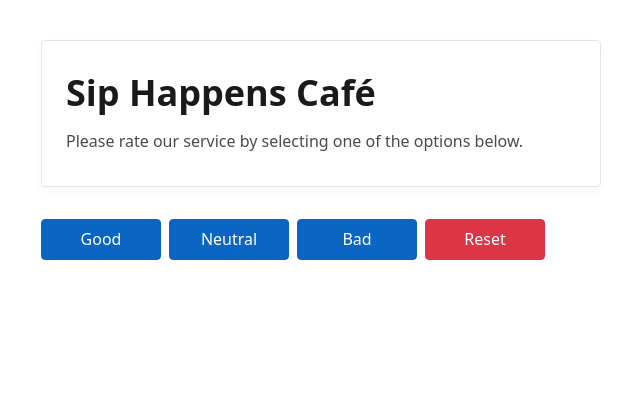
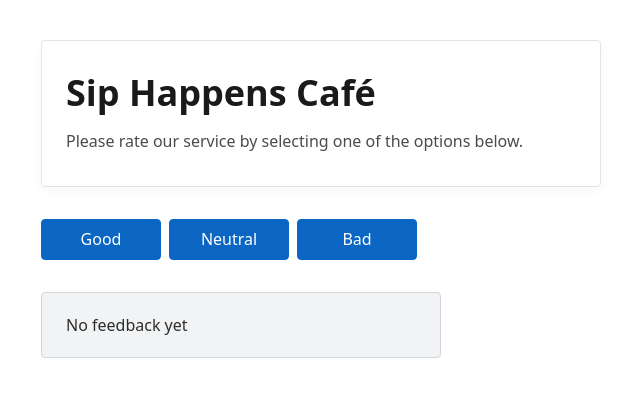
Before and after one commit to Yevhenii-2024/02-react-cafe, a React (Vite) app: page / in a window 1280 px wide. Shown: the top 396 px of the page, without its empty margins (319-959 px from the left). Built offline with nearby package versions, Linux system fonts and the light colour scheme.

Commit message:
ready HW2

```diff
--- a/src/components/App/App.tsx
+++ b/src/components/App/App.tsx
@@ -3,6 +3,8 @@ import CafeInfo from '../CafeInfo/CafeInfo';
 import { type Votes, type VoteType } from '../../types/votes.tsx';
 import { useState } from 'react';
 import VoteOptions from '../VoteOptions/VoteOptions.tsx';
+import VoteStats from '../VoteStats/VoteStats.tsx';
+import Notification from '../Notification/Notification.tsx';
 
 export default function App() {
     const [votes, setVotes] = useState<Votes>({
@@ -26,12 +28,16 @@ export default function App() {
         })
     };
 
+    const totalVotes: number = votes.good + votes.neutral + votes.bad;
+    const positiveRate: number = totalVotes ? Math.round((votes.good / totalVotes) * 100) : 0;
+
     return <div className={css.app}>
         <CafeInfo />
         <VoteOptions
             onVote={handleVote}
             onReset={resetVotes}
-            canReset={true}
+            canReset={totalVotes ? true : false}
         />
+        {totalVotes ? <VoteStats votes={votes} totalVotes={totalVotes} positiveRate={positiveRate} /> : <Notification />}
     </div>;
 }
--- a/src/components/Notification/Notification.tsx
+++ b/src/components/Notification/Notification.tsx
@@ -0,0 +1,6 @@
+import css from './Notification.module.css';
+
+
+export default function Notification() {
+   return <p className={css.message}>No feedback yet</p>
+}
--- a/src/components/VoteOptions/VoteOptions.tsx
+++ b/src/components/VoteOptions/VoteOptions.tsx
@@ -11,7 +11,7 @@ export default function VoteOptions(props: VoteOptionsProps) {
     return <div className={css.container}>
     <button className={css.button} onClick = {() => props.onVote('good')}>Good</button>
     <button className={css.button} onClick={() => props.onVote('neutral')}>Neutral</button>
-    <button className={css.button} onClick={() => props.onVote('bad')}>Bad</button>
-    <button className={`${css.button} ${css.reset}`} onClick={() => props.onReset()}>Reset</button>
+      <button className={css.button} onClick={() => props.onVote('bad')}>Bad</button>
+      {props.canReset && <button className={`${css.button} ${css.reset}`} onClick={() => props.onReset()}>Reset</button>}
   </div>
 }
--- a/src/components/VoteStats/VoteStats.tsx
+++ b/src/components/VoteStats/VoteStats.tsx
@@ -1,12 +1,19 @@
 import styles from './VoteStats.module.css';
+import { type Votes } from '../../types/votes.ts';
 
-export default function VoteStats() {
-    <div className={styles.container}>
-  <p className={styles.stat}>Good: <strong>0</strong></p>
-  <p className={styles.stat}>Neutral: <strong>0</strong></p>
-  <p className={styles.stat}>Bad: <strong>0</strong></p>
-  <p className={styles.stat}>Total: <strong>0</strong></p>
-  <p className={styles.stat}>Positive: <strong>0%</strong></p>
-</div>
+interface VoteStatsProps {
+  votes: Votes;
+  totalVotes: number;
+  positiveRate: number;
+}
+
+export default function VoteStats({votes, totalVotes, positiveRate}: VoteStatsProps) {
+   return (<div className={styles.container}>
+      <p className={styles.stat}>Good: <strong>{votes.good}</strong></p>
+      <p className={styles.stat}>Neutral: <strong>{votes.neutral}</strong></p>
+      <p className={styles.stat}>Bad: <strong>{votes.bad}</strong></p>
+      <p className={styles.stat}>Total: <strong>{totalVotes}</strong></p>
+      <p className={styles.stat}>Positive: <strong>{positiveRate}</strong></p>
+</div>)
 
 }
```
